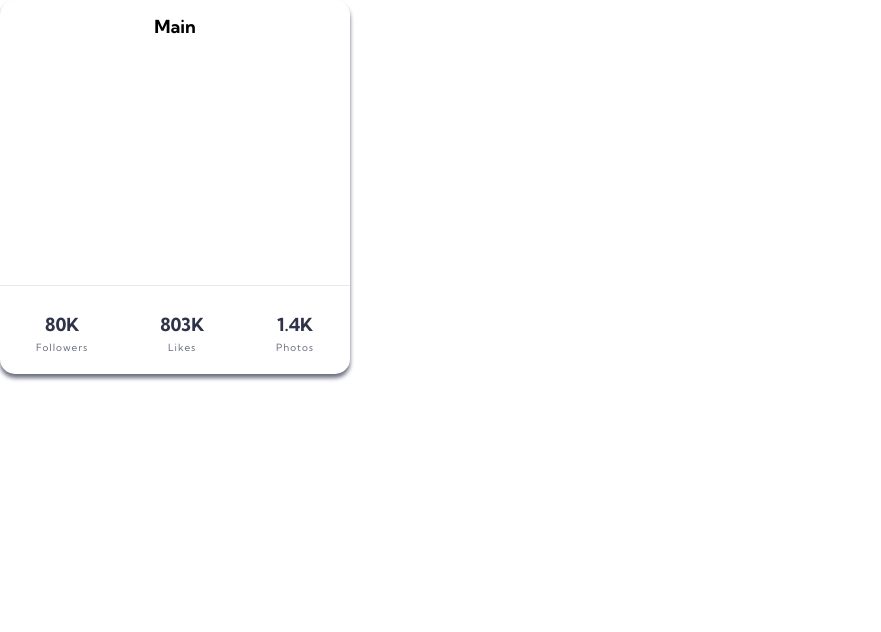
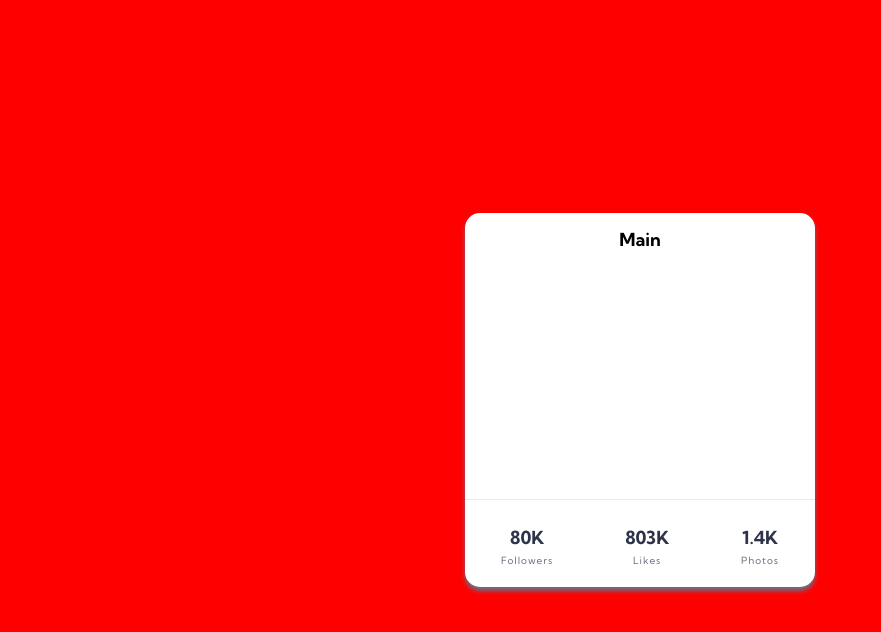
Before and after one commit to carlosloureda/fem-newbies-css, a React (Create React App) app: page / in a window 1280 px wide. Shown: the top 632 px of the page, without its empty margins (0-881 px from the left). Built offline with nearby package versions, Linux system fonts and the light colour scheme.

Commit message:
feat: Centering div without flexbox

```diff
--- a/src/App.css
+++ b/src/App.css
@@ -1,3 +1,8 @@
 .App {
   text-align: center;
+  position: relative;
+  /* Required as we set position relative to center the child */
+  width: 100%;
+  height: 100vh;
+  background-color: red;
 }
--- a/src/App.js
+++ b/src/App.js
@@ -8,6 +8,7 @@ const GlobalStyles = css`
   * {
     font-size: 18px;
     font-family: "Kumbh Sans", sans-serif;
+    box-sizing: border-box;
   }
 `;
 
--- a/src/components/ProfileCard.js
+++ b/src/components/ProfileCard.js
@@ -30,6 +30,14 @@ S.Card = styled.section`
 
   display: flex;
   flex-direction: column;
+
+  /* center vertically without flexbox: */
+  position: relative;
+  top: 50%;
+  transform: translateY(-50%);
+
+  /* center horizontally */
+  margin: 0 auto;
 
   .main {
     flex: 1;
```
Also changed, not shown: 2 other files (tests, documents, lock files or other folders).
